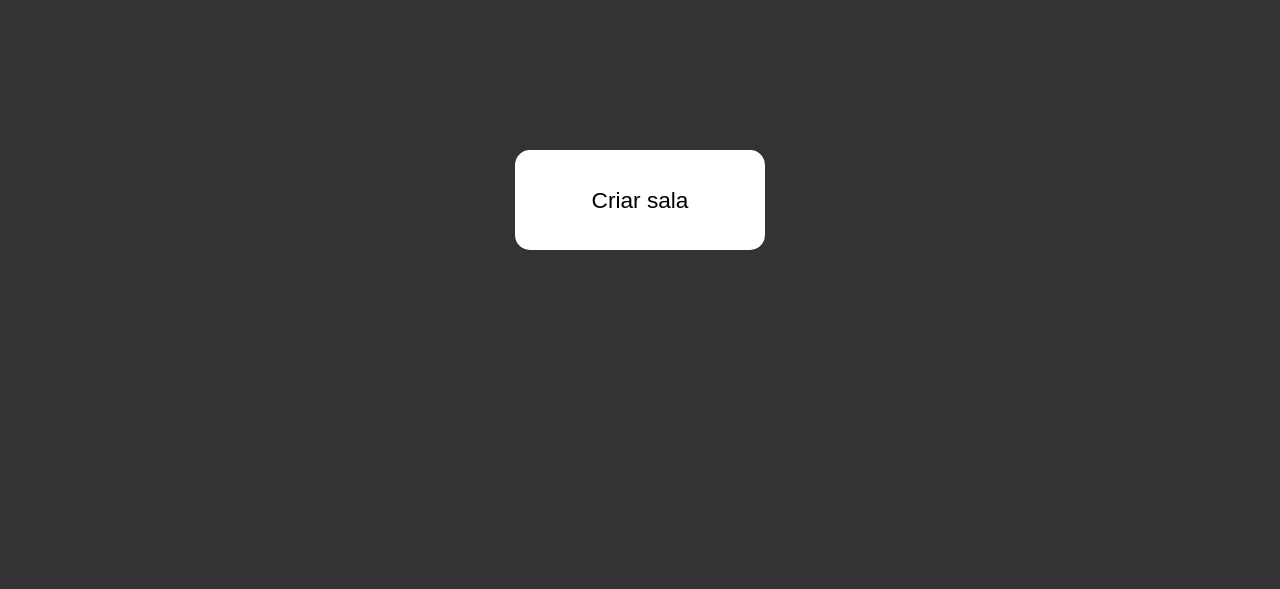
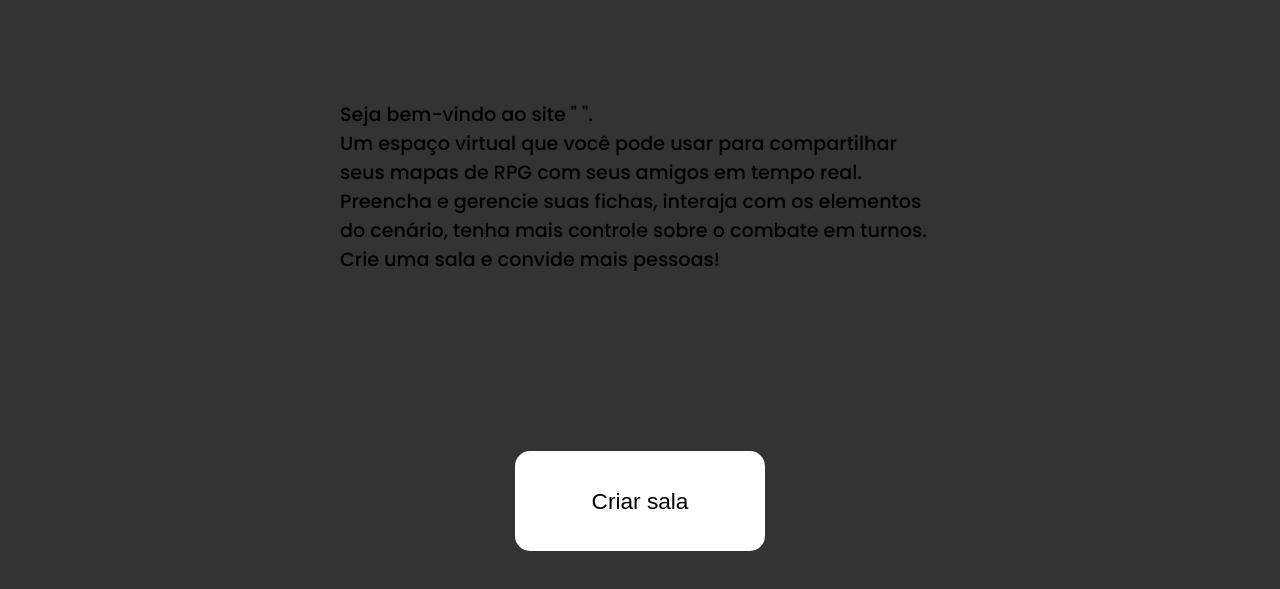
Before and after one commit to GabrielMartinsFortesLuz/projeto-web, a website: page src/public/index.html in a window 1280 px wide. Shown: the part 65-654 px from the top of the page. Drawn offline with Linux system fonts and the light colour scheme.

```diff
--- a/src/public/index.html
+++ b/src/public/index.html
@@ -28,7 +28,16 @@
             </a>
         </nav>
     </header>
+
     <main>
+        <div class="content">
+            <p>
+                Seja bem-vindo ao site " ".
+                Um espaço virtual que você pode usar para compartilhar seus mapas de RPG com seus amigos em tempo real.
+                Preencha e gerencie suas fichas, interaja com os elementos do cenário, tenha mais controle sobre o combate em turnos.
+                Crie uma sala e convide mais pessoas!
+            </p>
+        </div>
         <button id="showPopup" class="button">
             <span>Criar sala</span>
         </button>
```
Also changed, not shown: src/public/lobby.html (+2 -0 lines).
